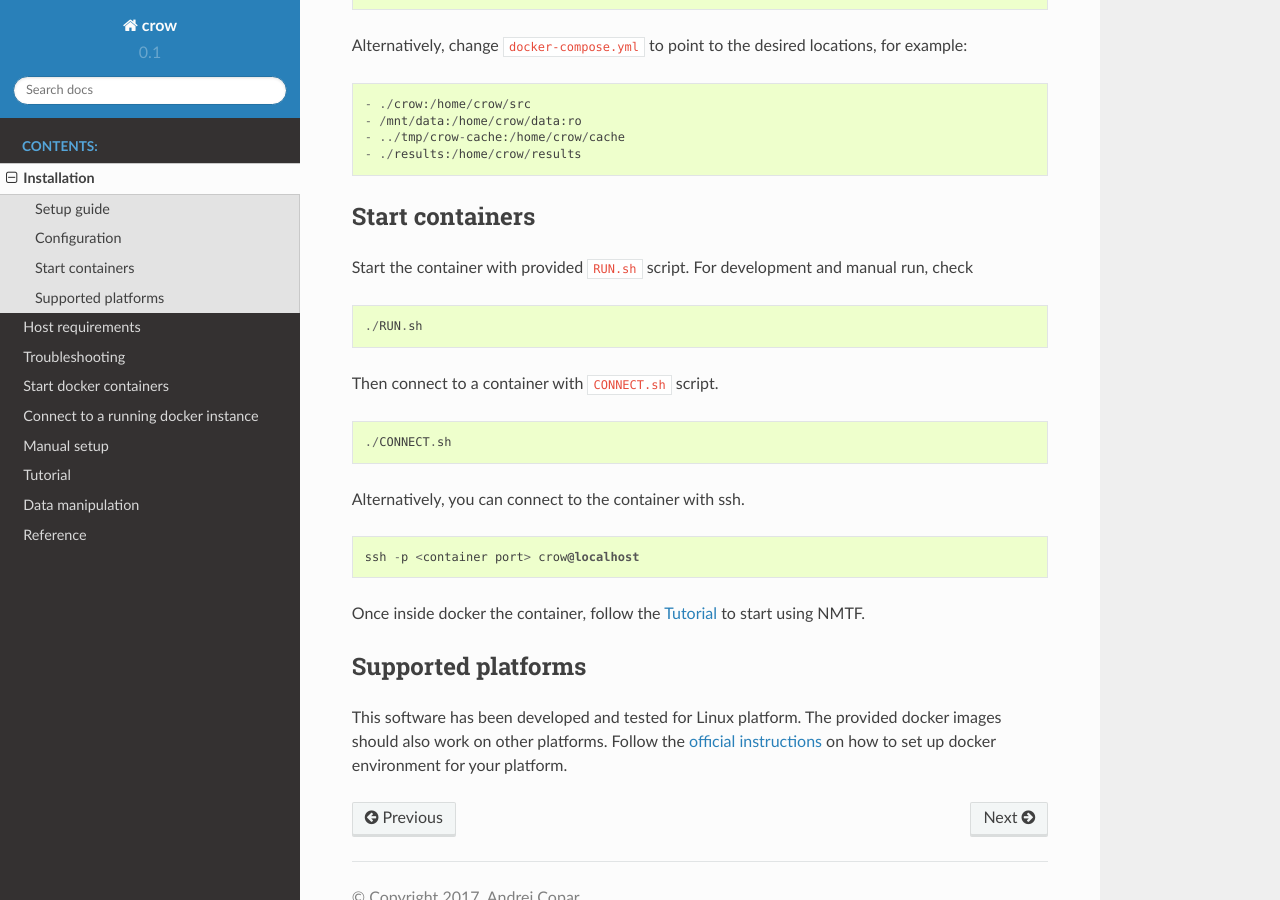
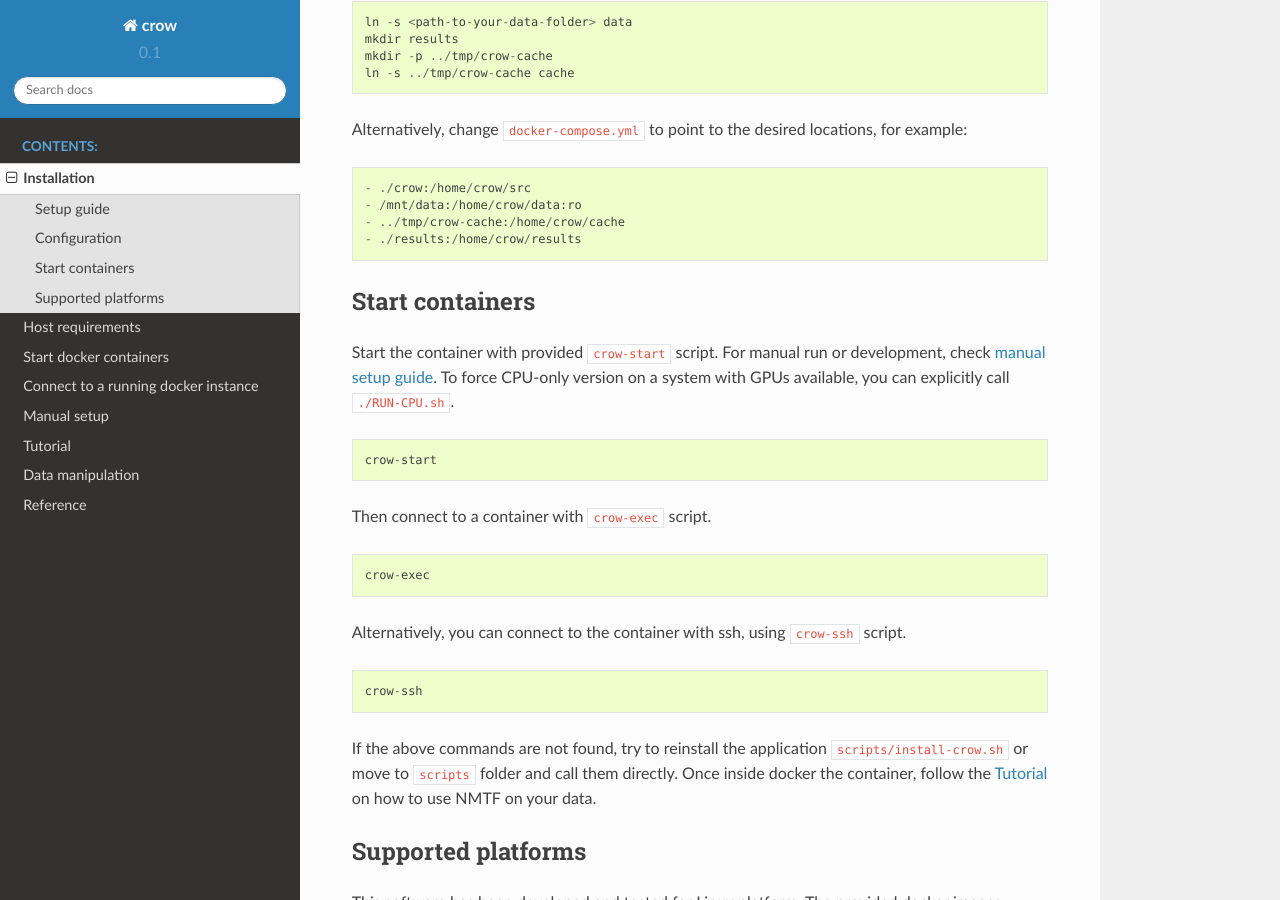
Before and after one commit to acopar/crow, a Sphinx documentation site: the page built from docs/source/install.rst, in a window 1280 px wide and 900 px high, scrolled down 1239 px. Built offline with Sphinx 7.4.7 and the Read the Docs theme 2.0.0, drawn with Linux system fonts in a browser that asks for light colours; some of the changed text lies outside the part shown.

Commit message:
[DOC]: Update documentation using exec scripts.
Update documentation:
crow/README.md
docs/: docker.rst, install.rst, tutorial.rst
crow/: crow/core/: use normalized frobenius norm.

```diff
--- a/docs/source/docker.rst
+++ b/docs/source/docker.rst
@@ -121,6 +121,6 @@ In order to execute docker commands as a regular user, you need to be in docker
 
 
 Troubleshooting
-===============
+---------------
 
 If these instructions fail, post a `issue on github <https://github.com/acopar/crow/issues>`_ so we can update them.
--- a/docs/source/install.rst
+++ b/docs/source/install.rst
@@ -20,7 +20,13 @@ Requirements for GPU environments:
 * `nvidia-docker-compose <https://github.com/eywalker/nvidia-docker-compose>`_
 * `Python library yaml <https://wiki.python.org/moin/YAML>`_.
 
-If you don't have these programs installed, follow the :ref:`requirements setup guide <docker>` or links above for setup instructions of individual packages.
+If you don't have these programs installed, you can setup them using ``make``. Follow the :ref:`requirements setup guide <docker>` or links above for setup instructions of individual packages.
+
+::
+
+    make install # install CPU-only version
+    make install-gpu # install on a GPU system
+
 
 
 If you have not done so while installing the requirements, clone the `crow git repository <https://github.com/acopar/crow>`_.
@@ -62,28 +68,27 @@ Alternatively, change ``docker-compose.yml`` to point to the desired locations,
 Start containers
 ----------------
 
-Start the container with provided ``RUN.sh`` script. For development and manual run, check
+Start the container with provided ``crow-start`` script. For manual run or development, check :ref:`manual setup guide <manual>`. To force CPU-only version on a system with GPUs available, you can explicitly call ``./RUN-CPU.sh``.
 
 ::
 
-    ./RUN.sh
+    crow-start
 
 
-Then connect to a container with ``CONNECT.sh`` script.
+Then connect to a container with ``crow-exec`` script.
 
 ::
 
-    ./CONNECT.sh
+    crow-exec
 
-Alternatively, you can connect to the container with ssh.
+Alternatively, you can connect to the container with ssh, using ``crow-ssh`` script.
 
 ::
 
-    ssh -p <container port> crow@localhost
+    crow-ssh
 
 
-Once inside docker the container, follow the :ref:`Tutorial <tutorial>` to start using NMTF.
-
+If the above commands are not found, try to reinstall the application ``scripts/install-crow.sh`` or move to ``scripts`` folder and call them directly. Once inside docker the container, follow the :ref:`Tutorial <tutorial>` on how to use NMTF on your data.
 
 
 Supported platforms
--- a/docs/source/tutorial.rst
+++ b/docs/source/tutorial.rst
@@ -48,4 +48,3 @@ When the process is finished, you should have the following files in ``results``
 * U.npz - contains left factor matrix.
 * V.npz - contains right factor matrix.
 * S.npz - contains middle factor matrix.
-* factors.pkl - pickle file containing dictionary with numpy matrices. Numpy matrices contain the same values as csv files, but raw format. More efficient than csv if you use python to further process the data.
```
Also changed, not shown: crow/README.md, 5 other files.
